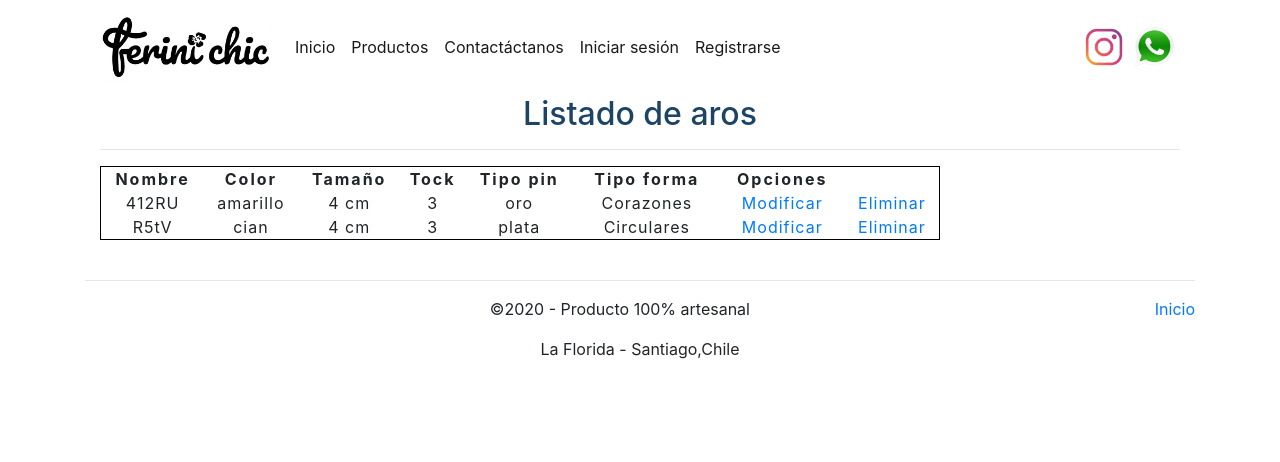
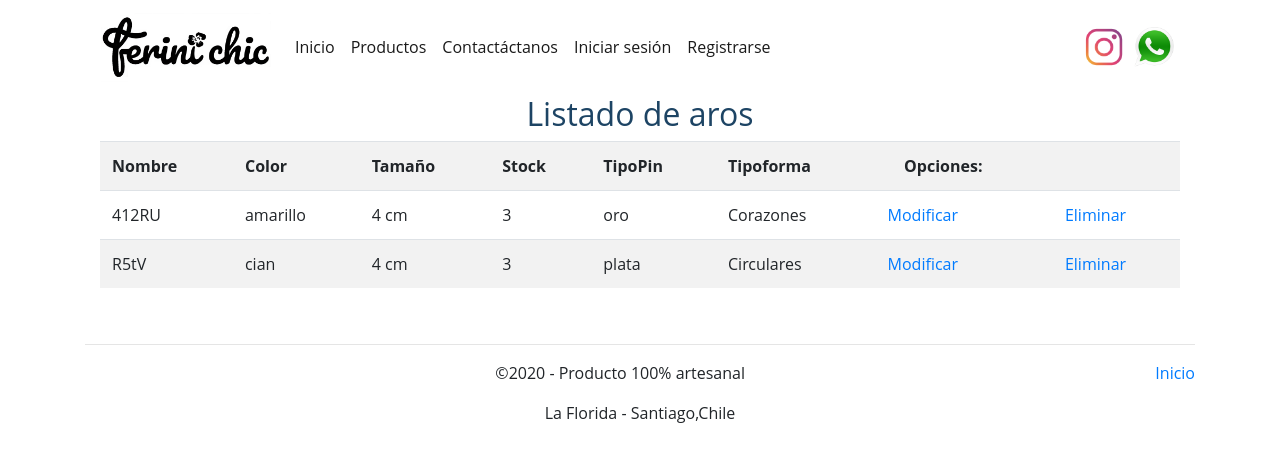
Before and after one commit to AreivaJ1312/FeriniDj, a Django app: page /ListadoAros in a window 1280 px wide. Shown: the top 462 px of the page. Run offline with Django 3.2, Linux system fonts and the light colour scheme; data comes from the database, SQL or seed files in the repository; both versions use the stored data as it was after the commit; some libraries are stand-ins or nearby versions.

Commit message:
eliminación de estilolistado.css

```diff
--- a/core/static/core/css/estiloListado.css
+++ /dev/null
@@ -1,41 +0,0 @@
-*{
-    margin: 0px;
-    padding: 0px;
-}
-
-footer{
-
-    padding: 1.5em;
-}
-.elFooter{
-    text-align: center;
-}
-#logo{
-    width : 170px;
-}
-
-.redes{
-    height: 50px;
-    padding: 5px;
-}
-
-h2{
-    color: #1d4464;
-    text-align: center;
-}
-
-table {
-    width: 80%;
-    border: 1px solid #000;
-    text-align: center;
- }
-
-  th {
-    letter-spacing: 2px;
-    text-align: center;
-  }
-
-  td {
-    letter-spacing: 1px;
-    text-align: center;
-  }
--- a/core/templates/core/ListadoAros.html
+++ b/core/templates/core/ListadoAros.html
@@ -1,9 +1,10 @@
 {% extends 'core/baseEstructura.html' %}
 
 {% load static %}
+{% load crispy_forms_tags %}
 
 {%block css%}
-<link rel="stylesheet" href="{% static 'core/css/estiloListado.css'%}">
+<link rel="stylesheet" href="{% static 'core/css/estiloIndex.css'%}">
 {%endblock%}
 
 {%block javascript%}
@@ -13,19 +14,18 @@
 
 
 {% block contenido %}
-<h2>Listado de aros</h2>
 <div class="container">
-    <hr class="featurette-divider">
-    <div class="col-12 row">
-        <table>
+    <div class="table-responsive-sm">
+        <h2>Listado de aros</h2>
+        <table class="table table-striped ">
             <tr>
                 <th>Nombre</th>
                 <th>Color</th>
                 <th>Tamaño</th>
-                <th>Tock</th>
-                <th>Tipo pin</th>
-                <th>Tipo forma</th>
-                <th>Opciones</th>
+                <th>Stock</th>
+                <th>TipoPin</th>
+                <th>Tipoforma</th>
+                <th> &nbsp;&nbsp;&nbsp;&nbsp;Opciones:</th>
                 <th></th>
 
             </tr>
@@ -49,10 +49,8 @@
             {%endfor%}
 
         </table>
+
     </div>
 </div>
 
-</div>
-
-
 {%endblock%}
```
Also changed, not shown: db.sqlite3.
